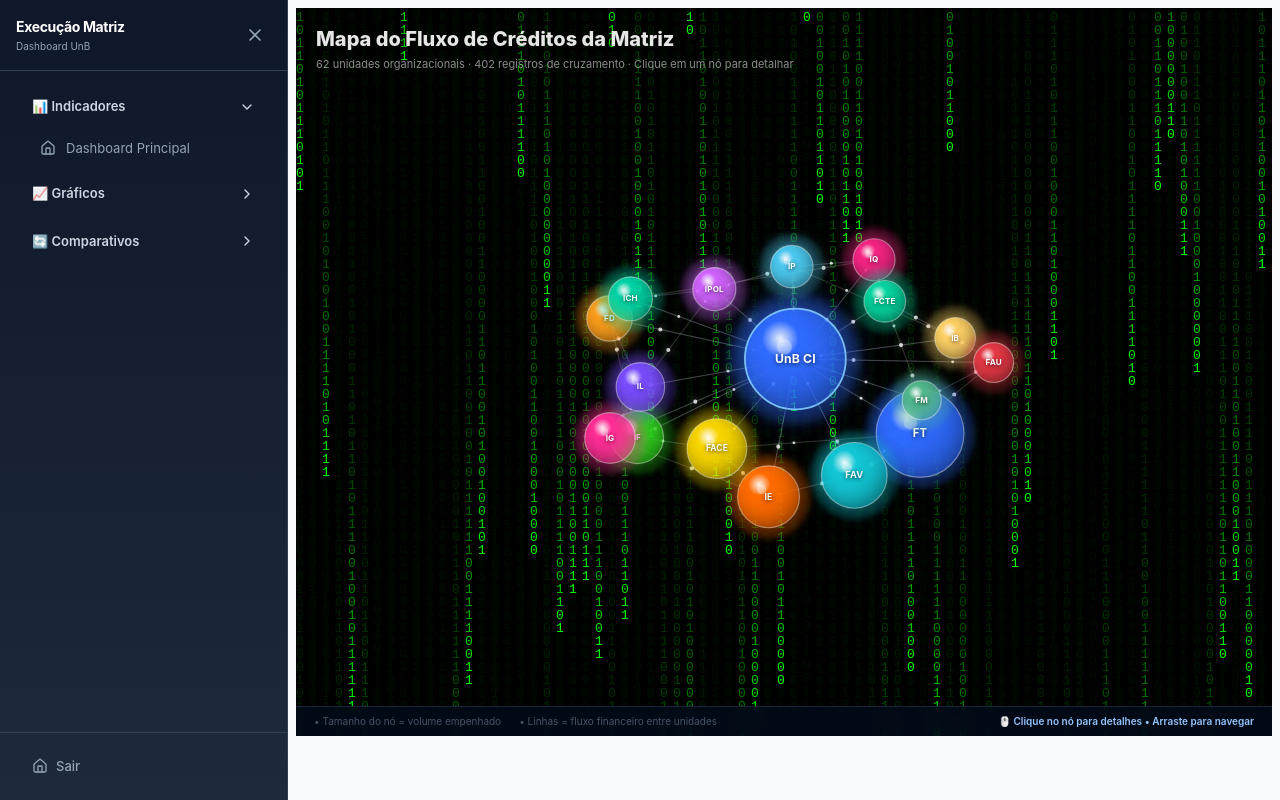
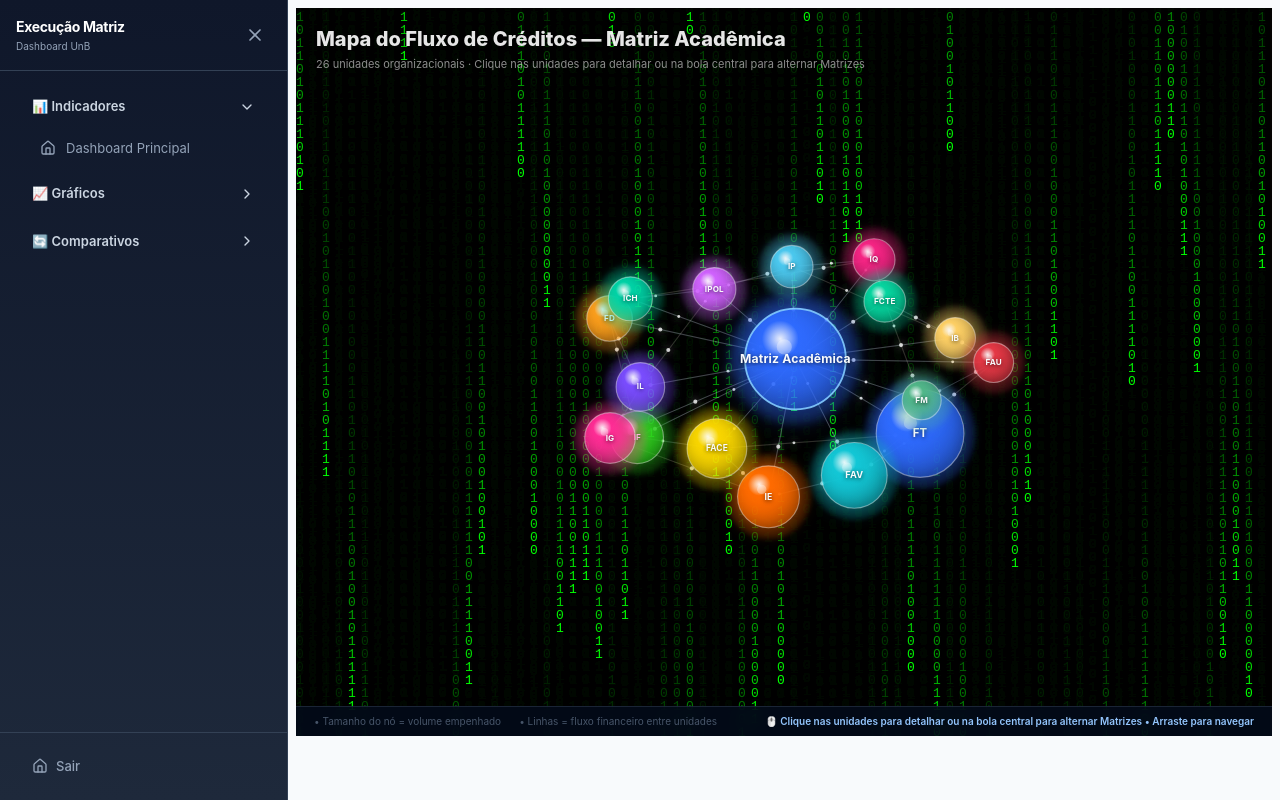
Before and after one commit to alexandrecardias40-tech/dpo-matriz-isolado, a React (Vite) app: page /#/graficos in a window 1280 px wide. Built offline with nearby package versions, Linux system fonts and the light colour scheme.

Commit message:
feat: make central hub in network chart dynamic, showing matrix name and toggling on click

```diff
--- a/src/GraficosPage.tsx
+++ b/src/GraficosPage.tsx
@@ -3,7 +3,7 @@
 import DashboardLayout from "./components/DashboardLayout";
 import CINetworkChart from "./components/CINetworkChart";
 import { ArrowLeft, TrendingUp, AlertTriangle } from "lucide-react";
-import { PI_NAMES } from "./App";
+import { PI_NAMES, PI_GROUPS } from "./App";
 
 const piLabel = (code: string) => PI_NAMES[code?.trim()] ?? code;
 
@@ -332,13 +332,26 @@
 export default function GraficosPage() {
   const { records, loading } = useData();
   const [selected, setSelected] = useState<any>(null);
+  const [activeMatrix, setActiveMatrix] = useState<"Matriz Acadêmica" | "Matriz Administrativa" | "Custos Indiretos">("Matriz Acadêmica");
 
-  const byCC = useMemo(() => buildByUnidade(records.filter((r: any) => r.in_matrix && r.in_tg)), [records]);
+  const byCC = useMemo(() => {
+    const codes = PI_GROUPS[activeMatrix] || [];
+    const filtered = records.filter((r: any) => r.in_matrix && r.in_tg && codes.includes((r.plano_interno || "").trim()));
+    return buildByUnidade(filtered);
+  }, [records, activeMatrix]);
 
   const handleNodeClick = (nodeData: any) => {
     if (!nodeData) return;
     const cc = byCC.find((c:any) => c.centro_custo === nodeData.centro_custo);
     if (cc) setSelected(cc);
+  };
+
+  const handleHubClick = () => {
+    setActiveMatrix(prev => {
+      if (prev === "Matriz Acadêmica") return "Matriz Administrativa";
+      if (prev === "Matriz Administrativa") return "Custos Indiretos";
+      return "Matriz Acadêmica";
+    });
   };
 
   const chartHeight = typeof window !== "undefined" ? window.innerHeight - 72 : 600;
@@ -353,13 +366,19 @@
         <div style={{ margin:"-24px -24px 0", position:"relative" }}>
           <div style={{ position:"absolute", top:16, left:20, zIndex:10, pointerEvents:"none" }}>
             <h1 style={{ fontSize:20, fontWeight:800, color:"rgba(255,255,255,0.9)", margin:0, textShadow:"0 2px 8px rgba(0,0,0,0.6)" }}>
-              Mapa do Fluxo de Créditos da Matriz
+              Mapa do Fluxo de Créditos — {activeMatrix}
             </h1>
             <p style={{ fontSize:11, color:"rgba(255,255,255,0.55)", margin:"2px 0 0" }}>
-              {byCC.length} unidades organizacionais · {records.length} registros de cruzamento · Clique em um nó para detalhar
+              {byCC.length} unidades organizacionais · Clique nas unidades para detalhar ou na bola central para alternar Matrizes
             </p>
           </div>
-          <CINetworkChart data={byCC} height={chartHeight} onNodeClick={handleNodeClick} />
+          <CINetworkChart
+            data={byCC}
+            height={chartHeight}
+            onNodeClick={handleNodeClick}
+            hubLabel={activeMatrix}
+            onHubClick={handleHubClick}
+          />
         </div>
       )}
     </DashboardLayout>
--- a/src/components/CINetworkChart.tsx
+++ b/src/components/CINetworkChart.tsx
@@ -65,11 +65,13 @@
 }
 
 export default function CINetworkChart({
-  data, height = 680, onNodeClick
+  data, height = 680, onNodeClick, hubLabel = "UnB CI", onHubClick
 }: {
   data: CINode[];
   height?: number;
   onNodeClick?: (node: CINode | null) => void;
+  hubLabel?: string;
+  onHubClick?: () => void;
 }) {
   const [time, setTime] = useState(0);
   const [pan, setPan] = useState({ x: 0, y: 0 });
@@ -179,7 +181,12 @@
     e.stopPropagation();
     const dist = Math.hypot(e.clientX - mouseDownPos.x, e.clientY - mouseDownPos.y);
     if (dist < 6) {
-      if (node.isHub) { setSelectedId(null); onNodeClick?.(null); return; }
+      if (node.isHub) {
+        onHubClick?.();
+        setSelectedId(null);
+        onNodeClick?.(null);
+        return;
+      }
       setSelectedId(node.id);
       onNodeClick?.(node.originalData);
     }
@@ -212,7 +219,7 @@
     });
 
     const hub: NetworkNode = {
-      id: 'hub', label: 'UnB CI',
+      id: 'hub', label: hubLabel,
       empenhado: sats.reduce((s, n) => s + n.empenhado, 0),
       pago: sats.reduce((s, n) => s + n.pago, 0),
       ressarcido: sats.reduce((s, n) => s + n.ressarcido, 0),
@@ -223,7 +230,7 @@
       semaforo_amarelo: sats.reduce((s, n) => s + n.semaforo_amarelo, 0),
       semaforo_vermelho: sats.reduce((s, n) => s + n.semaforo_vermelho, 0),
       size: 62, color: '#2f6bff', phase: 0, isHub: true, ringIndex: -1,
-      originalData: { centro_custo: 'UnB CI', empenhado: 0, total_pago_tg: 0, ressarcido: 0, a_ressarcir: 0, total_ci: 0, qtd_nes: 0, semaforo_verde: 0, semaforo_amarelo: 0, semaforo_vermelho: 0 },
+      originalData: { centro_custo: hubLabel, empenhado: 0, total_pago_tg: 0, ressarcido: 0, a_ressarcir: 0, total_ci: 0, qtd_nes: 0, semaforo_verde: 0, semaforo_amarelo: 0, semaforo_vermelho: 0 },
     };
     return [hub, ...sats];
   }, [data]);
@@ -341,10 +348,15 @@
                 style={{ letterSpacing: '0.2px', textShadow: '0 1px 4px rgba(0,0,0,0.7)', pointerEvents: 'none' }}>
                 {n.isHub ? n.label : getUnitAbbreviation(n.label)}
               </text>
-              {/* Click hint on hover (non-hub) */}
+              {/* Click hint on hover */}
               {isHov && !n.isHub && (
                 <text x={pos.x} y={pos.y + n.size + 18} textAnchor="middle" fontSize={9} fill="rgba(255,255,255,0.7)" style={{ pointerEvents: 'none' }}>
                   clique para detalhes
+                </text>
+              )}
+              {isHov && n.isHub && (
+                <text x={pos.x} y={pos.y + n.size + 18} textAnchor="middle" fontSize={9} fill="rgba(255,255,255,0.7)" style={{ pointerEvents: 'none' }}>
+                  clique para alternar matriz
                 </text>
               )}
             </g>
@@ -356,7 +368,7 @@
       <div style={{ position: 'absolute', bottom: 0, left: 0, right: 0, padding: '7px 18px', background: 'rgba(3,11,28,0.82)', backdropFilter: 'blur(8px)', borderTop: '1px solid rgba(51,65,85,0.5)', fontSize: 10, color: '#64748b', display: 'flex', gap: 18, alignItems: 'center' }}>
         <span style={{ color: '#475569' }}>• Tamanho do nó = volume empenhado</span>
         <span style={{ color: '#475569' }}>• Linhas = fluxo financeiro entre unidades</span>
-        <span style={{ color: '#93c5fd', marginLeft: 'auto', fontWeight: 600 }}>🖱️ Clique no nó para detalhes • Arraste para navegar</span>
+        <span style={{ color: '#93c5fd', marginLeft: 'auto', fontWeight: 600 }}>🖱️ Clique nas unidades para detalhar ou na bola central para alternar Matrizes • Arraste para navegar</span>
       </div>
 
       <style>{`@keyframes spin { from { stroke-dashoffset: 0 } to { stroke-dashoffset: -18 } }`}</style>
```
